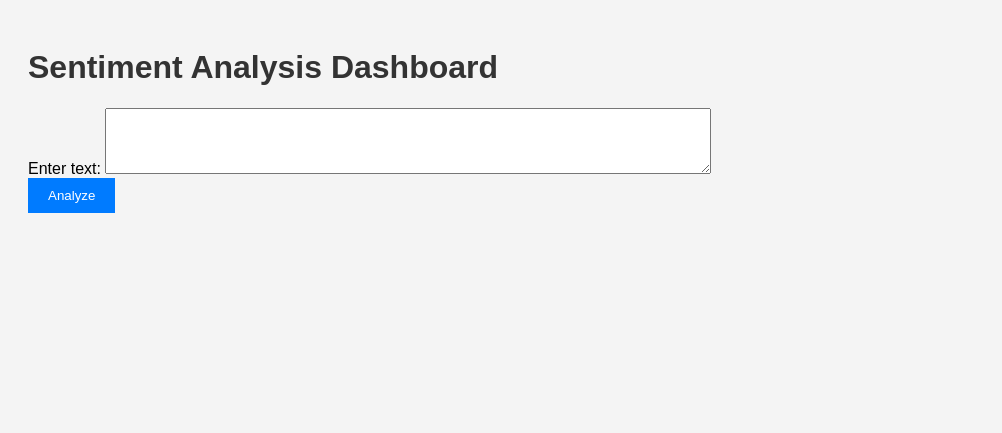
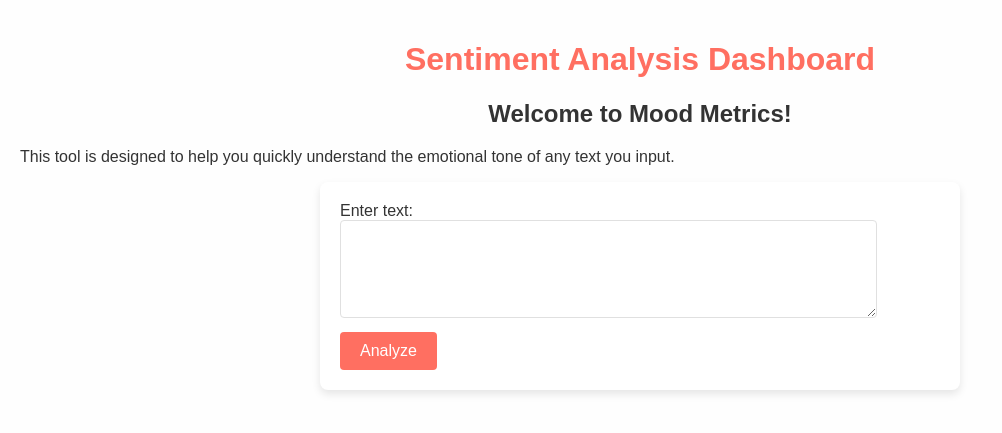
Before and after one commit to ImHungry48/MoodMetrics, a Flask app: page / in a window 1280 px wide. Shown: the top 433 px of the page, without its empty margins (0-1002 px from the left). Run offline with Flask 3, Linux system fonts and the light colour scheme.

Commit message:
Website styling

```diff
--- /dev/null
+++ b/static/styles.css
@@ -0,0 +1,56 @@
+body {
+    font-family: 'Arial', sans-serif;
+    background-color: #fefefe;
+    color: #333;
+    margin: 0;
+    padding: 20px;
+}
+
+h1 {
+    color: #ff6f61;
+    text-align: center;
+}
+
+form {
+    background-color: #ffffff;
+    border-radius: 8px;
+    box-shadow: 0 4px 8px rgba(0, 0, 0, 0.1);
+    padding: 20px;
+    max-width: 600px;
+    margin: auto;
+}
+
+textarea {
+    border: 1px solid #e0e0e0;
+    border-radius: 4px;
+    padding: 10px;
+    font-size: 16px;
+}
+
+button {
+    background-color: #ff6f61;
+    border: none;
+    border-radius: 4px;
+    color: white;
+    cursor: pointer;
+    font-size: 16px;
+    padding: 10px 20px;
+    margin-top: 10px;
+}
+
+button:hover {
+    background-color: #ff4d4d;
+}
+
+pre {
+    background: #ffffff;
+    border: 1px solid #e0e0e0;
+    border-radius: 4px;
+    padding: 10px;
+    overflow: auto;
+}
+
+.error {
+    color: #ff4d4d;
+    text-align: center;
+}
--- a/templates/index.html
+++ b/templates/index.html
@@ -4,44 +4,12 @@
     <meta charset="UTF-8">
     <meta name="viewport" content="width=device-width, initial-scale=1.0">
     <title>Sentiment Analysis</title>
-    <style>
-        body {
-            font-family: Arial, sans-serif;
-            padding: 20px;
-            background-color: #f4f4f4;
-        }
-        h1 {
-            color: #333;
-        }
-        form {
-            margin-bottom: 20px;
-        }
-        textarea {
-            width: 100%;
-            max-width: 600px;
-        }
-        button {
-            padding: 10px 20px;
-            background-color: #007bff;
-            color: white;
-            border: none;
-            cursor: pointer;
-        }
-        button:hover {
-            background-color: #0056b3;
-        }
-        pre {
-            background: #fff;
-            border: 1px solid #ddd;
-            padding: 10px;
-        }
-        .error {
-            color: red;
-        }
-    </style>
+    <link rel="stylesheet" href="{{ url_for('static', filename='styles.css') }}">
 </head>
 <body>
-    <h1>Sentiment Analysis Dashboard</h1>
+    <h1 align="center">Sentiment Analysis Dashboard</h1>
+    <h2 align="center">Welcome to Mood Metrics!</h2>
+    <p>This tool is designed to help you quickly understand the emotional tone of any text you input. </p>
     <form action="/analyze" method="post">
         <label for="text">Enter text:</label>
         <textarea id="text" name="text" rows="4" cols="50"></textarea>
@@ -54,7 +22,7 @@
         <pre>{{ result | tojson(indent=2) }}</pre>
     {% elif error %}
         <h2 class="error">Error:</h2>
-        <p>{{ eror }}</p>
+        <p>{{ error }}</p>
     {% endif %}
 </body>
 </html>
```
